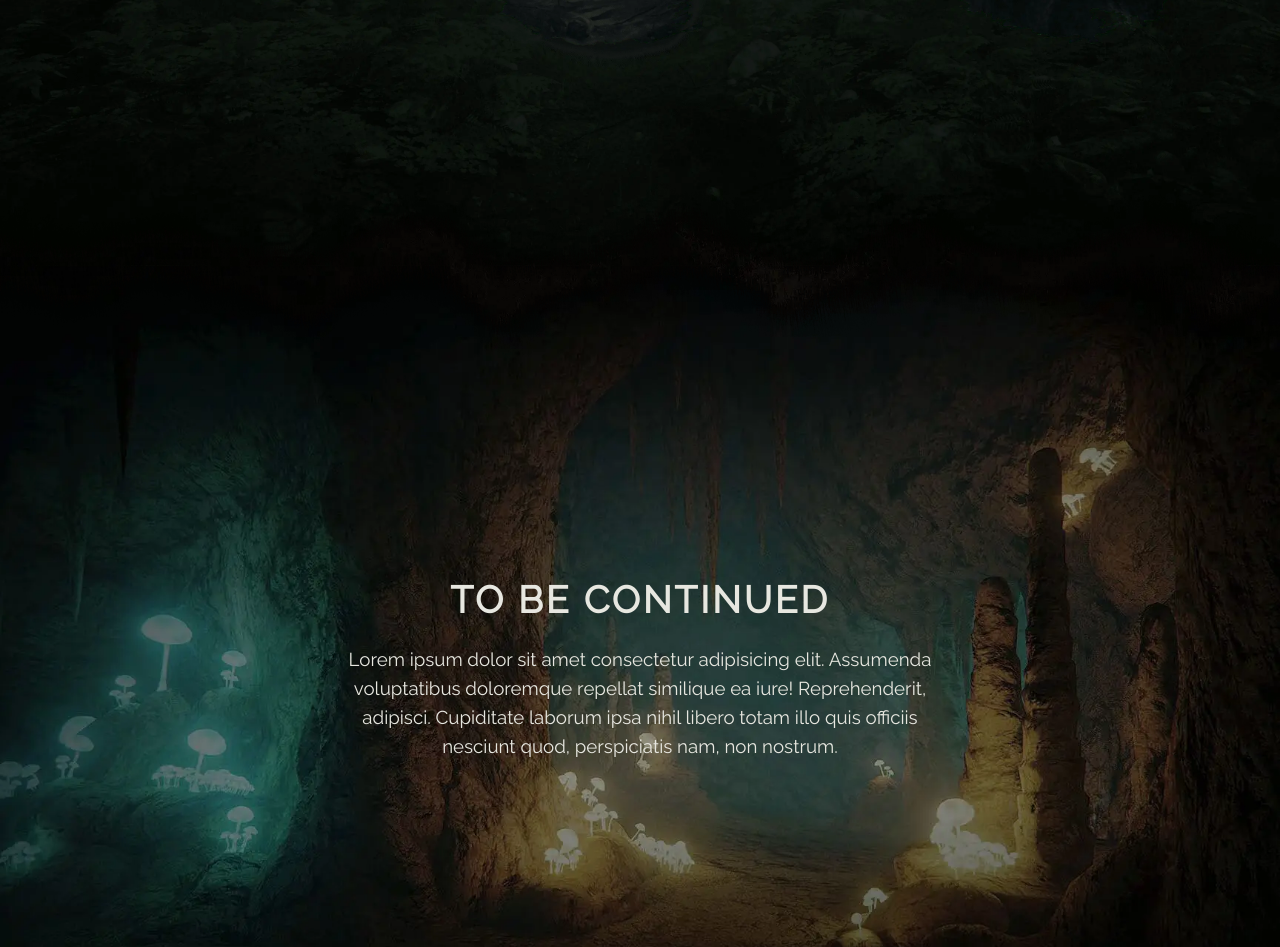
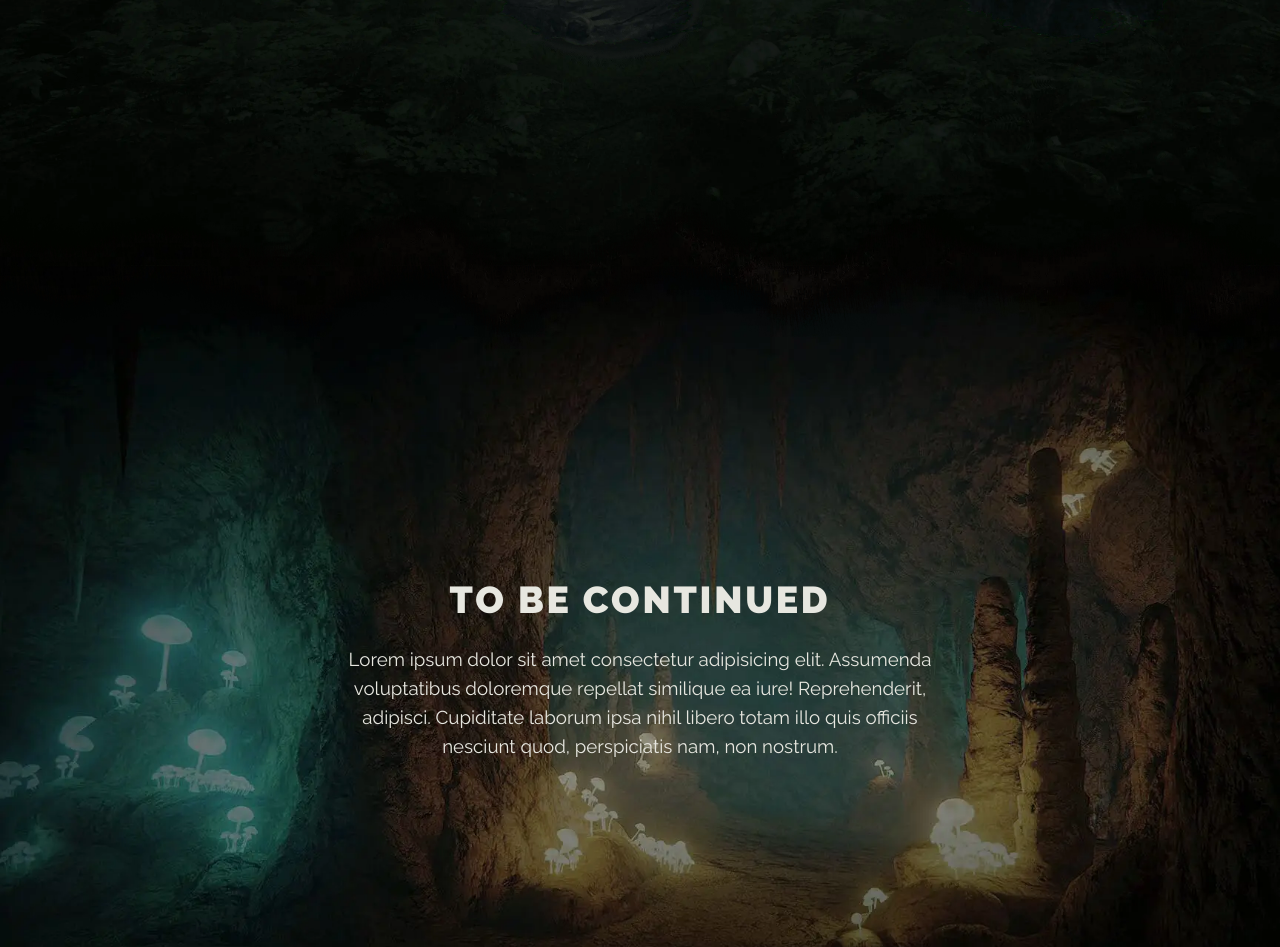
Before and after one commit to theomorphic/Magic-Forest, a plain HTML site: page index.html in a window 1280 px wide. Shown: the part 534-1481 px from the top of the page. Drawn offline with Linux system fonts and the light colour scheme.

Commit message:
feat: add final magic

```diff
--- a/css/style.scss
+++ b/css/style.scss
@@ -25,6 +25,7 @@
 :root{
 	--index: calc(1vw + 1vh);
 	--color: #e7e7e0;
+	--transition: transform .75s cubic-bezier(.075, .5, 0, 1);
 }
 
 body{
@@ -64,11 +65,13 @@ body{
 		background-position: center;
 		will-change: transform;
 		z-index: 2;
+		transition: var(--transition);
 	}
 
 	.layers__header{
 		z-index: 1;
 		transform: translate3d(0, calc(var(--scrollTop) / 2), 0);
+		transition: var(--transition);
 		text-transform: uppercase;
 		will-change: transform;
 		font-family: raleway_b;
@@ -117,6 +120,7 @@ body{
 }
 
 .main-article{
+	--main-article-transform: translate3d(0, calc(var(--scrollTop) / -7.5), 0);
 	min-height: 100vh;
 	background-size: cover;
 	background-position: center;
@@ -126,18 +130,28 @@ body{
 	align-items: center;
 	position: relative;
 	text-align: center;
+
 }
 
 .main-article__header{
 	text-transform: uppercase;
 	font-size: calc(var(--index) * 1.8);
 	letter-spacing: calc(var(--index) / 7.5);
+	font-family: raleway_b;
+	transform: var(--main-article-transform);
+	will-change: transform;
+	transition: var(--transition);
+
 }
 
 .main-article__paragraph{
 	max-width: calc(var(--index) * 30);
 	font-size: calc(var(--index) * .9);
 	margin-top: calc(var(--index) / 1.25);
+	transform: var(--main-article-transform);
+	will-change: transform;
+	transition: var(--transition);
+
 
 }
 
@@ -157,4 +171,8 @@ body{
 	}
 }
 
+.content{
+	will-change: transform;
+}
+
 // @media(max-width:1000px){}
--- a/index.html
+++ b/index.html
@@ -8,10 +8,17 @@
 	<link rel="apple-touch-icon" sizes="180x180" href="./img/favicon/apple-touch-icon.png">
 	<link rel="icon" type="image/png" sizes="32x32" href="./img/favicon//favicon-32x32.png">
 	<link rel="icon" type="image/png" sizes="16x16" href="./img/favicon//favicon-16x16.png">
+
+	<script src="./js/gsap/gsap.min.js" defer></script>
+	<script src="./js/gsap/ScrollTrigger.min.js" defer></script>
+	<script src="./js/gsap/ScrollSmoother.min.js" defer></script>
+
 	<script src="./js/main.js" defer></script>
 
 </head>
 <body>
+	<div class="wrapper">
+		<div class="content">
 			<header class="main-header">
 				<div class="layers">
 					<div class="layers__header">
@@ -32,6 +39,7 @@
 				</div>
 				<div class="copy"><a href="https://github.com/theomorphic" target="_blank">© theomorphic</a></div>
 			</article>
-
+		</div>
+	</div>
 </body>
 </html>
--- a/js/main.js
+++ b/js/main.js
@@ -1,4 +1,10 @@
 
 window.addEventListener("scroll", e=>{
-	document.body.style.cssText = `--scrollTop: ${this.scrollY}px`
+	document.body.style.cssText += `--scrollTop: ${this.scrollY}px`
 })
+
+gsap.registerPlugin(ScrollTrigger, ScrollSmoother)
+ScrollSmoother.create({
+	wrapper: ".wrapper",
+	content: ".content",
+})
```
Also changed, not shown: css/style.css, 1 other file. Lines whose indentation alone changed are shown as unchanged.
